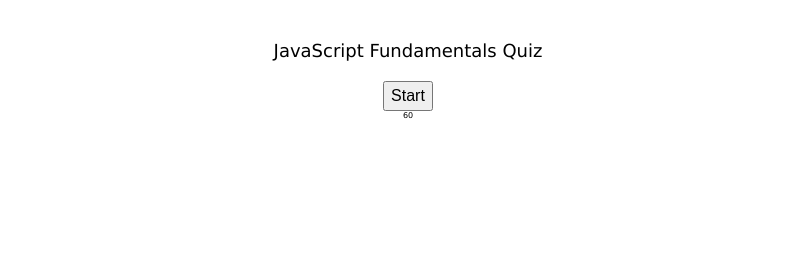
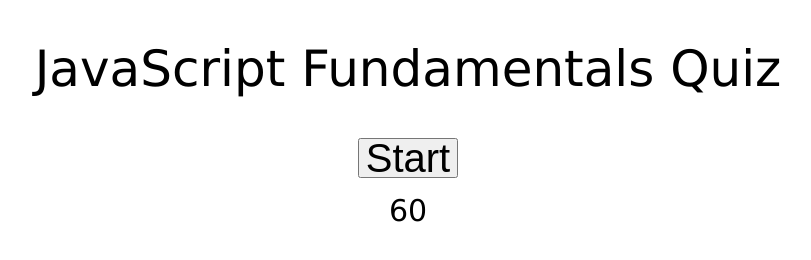
Before and after one commit to ericklea/JS-Code-Quiz, a plain HTML site: page index.html in a window 1280 px wide. Shown: the whole page, without its empty margins (232-1043 px from the left). Drawn offline with Linux system fonts and the light colour scheme.

Commit message:
updated styling

```diff
--- a/assets/style.css
+++ b/assets/style.css
@@ -20,18 +20,19 @@ header {
 }
 
 .title {
-    font-size: large;
+    font-size: 50px;
     text-align: center;
 }
 
 .start-button {
-    font-size: 16px;
-    height: 30px;
-    line-height: 8px;
-    margin-top: 20px;
+    font-size: 40px;
+    height: 40px;
+    line-height: 16px;
+    margin-top: 40px;
 }
 
 .timer-count {
-    font-size: 8px;
-    height: 15px
+    font-size: 30px;
+    height: 20px;
+    padding: 15px;
 }
```
